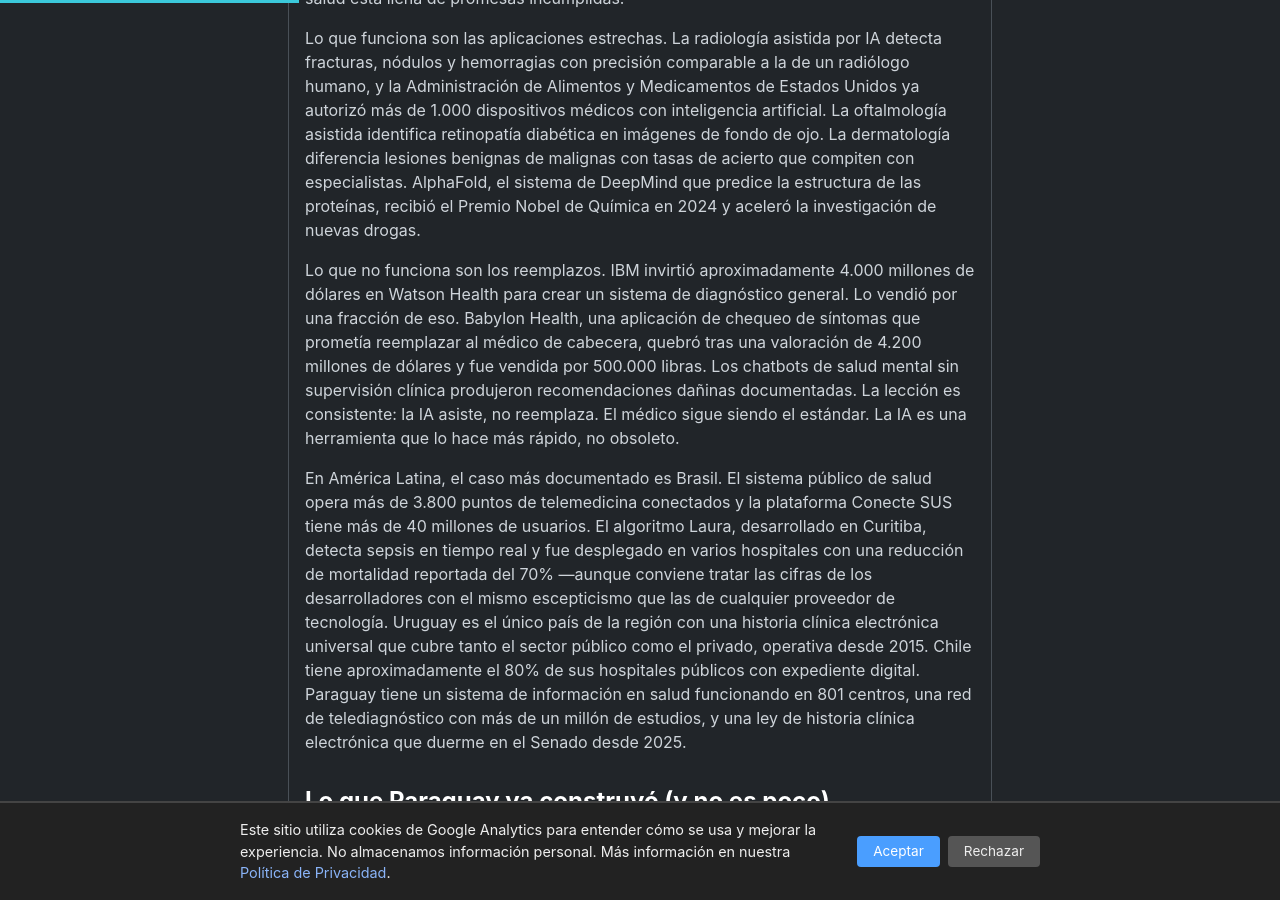
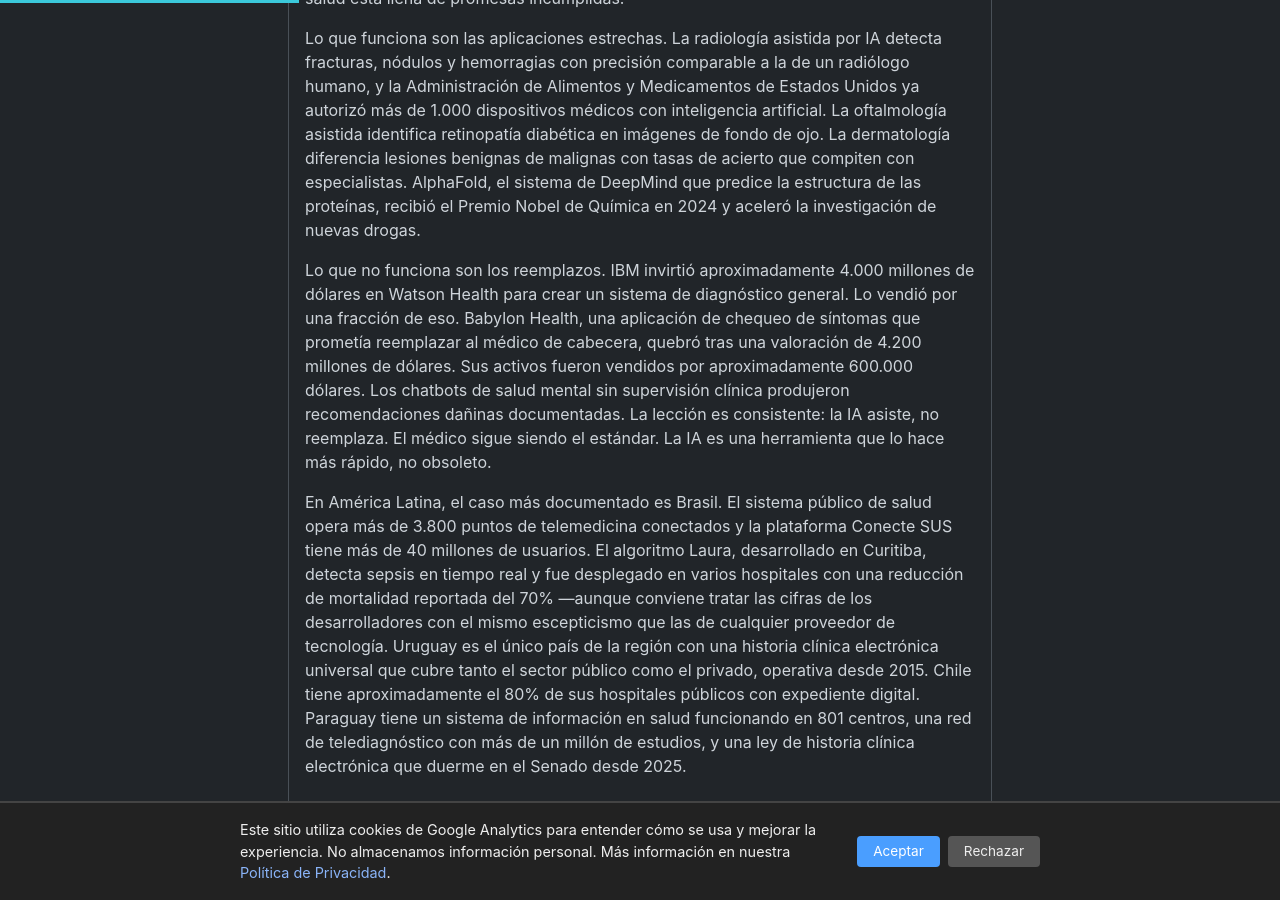
Before and after one commit to miravosqueinteresante/muchotexto.net, a Jekyll site: the page built from _posts/2026-07-16-ia-salud-paraguay.md, in a window 1280 px wide and 900 px high, scrolled down 975 px. Built offline with Jekyll 4.4.1, drawn with Linux system fonts in a browser that asks for light colours.

Commit message:
Unificar moneda: Babylon Health libras a dolares (~600K USD)

```diff
--- a/_posts/2026-07-16-ia-salud-paraguay.md
+++ b/_posts/2026-07-16-ia-salud-paraguay.md
@@ -18,7 +18,7 @@
 
 Lo que funciona son las aplicaciones estrechas. La radiología asistida por IA detecta fracturas, nódulos y hemorragias con precisión comparable a la de un radiólogo humano, y la Administración de Alimentos y Medicamentos de Estados Unidos ya autorizó más de 1.000 dispositivos médicos con inteligencia artificial. La oftalmología asistida identifica retinopatía diabética en imágenes de fondo de ojo. La dermatología diferencia lesiones benignas de malignas con tasas de acierto que compiten con especialistas. AlphaFold, el sistema de DeepMind que predice la estructura de las proteínas, recibió el Premio Nobel de Química en 2024 y aceleró la investigación de nuevas drogas.
 
-Lo que no funciona son los reemplazos. IBM invirtió aproximadamente 4.000 millones de dólares en Watson Health para crear un sistema de diagnóstico general. Lo vendió por una fracción de eso. Babylon Health, una aplicación de chequeo de síntomas que prometía reemplazar al médico de cabecera, quebró tras una valoración de 4.200 millones de dólares y fue vendida por 500.000 libras. Los chatbots de salud mental sin supervisión clínica produjeron recomendaciones dañinas documentadas. La lección es consistente: la IA asiste, no reemplaza. El médico sigue siendo el estándar. La IA es una herramienta que lo hace más rápido, no obsoleto.
+Lo que no funciona son los reemplazos. IBM invirtió aproximadamente 4.000 millones de dólares en Watson Health para crear un sistema de diagnóstico general. Lo vendió por una fracción de eso. Babylon Health, una aplicación de chequeo de síntomas que prometía reemplazar al médico de cabecera, quebró tras una valoración de 4.200 millones de dólares. Sus activos fueron vendidos por aproximadamente 600.000 dólares. Los chatbots de salud mental sin supervisión clínica produjeron recomendaciones dañinas documentadas. La lección es consistente: la IA asiste, no reemplaza. El médico sigue siendo el estándar. La IA es una herramienta que lo hace más rápido, no obsoleto.
 
 En América Latina, el caso más documentado es Brasil. El sistema público de salud opera más de 3.800 puntos de telemedicina conectados y la plataforma Conecte SUS tiene más de 40 millones de usuarios. El algoritmo Laura, desarrollado en Curitiba, detecta sepsis en tiempo real y fue desplegado en varios hospitales con una reducción de mortalidad reportada del 70% —aunque conviene tratar las cifras de los desarrolladores con el mismo escepticismo que las de cualquier proveedor de tecnología. Uruguay es el único país de la región con una historia clínica electrónica universal que cubre tanto el sector público como el privado, operativa desde 2015. Chile tiene aproximadamente el 80% de sus hospitales públicos con expediente digital. Paraguay tiene un sistema de información en salud funcionando en 801 centros, una red de telediagnóstico con más de un millón de estudios, y una ley de historia clínica electrónica que duerme en el Senado desde 2025.
 
```
